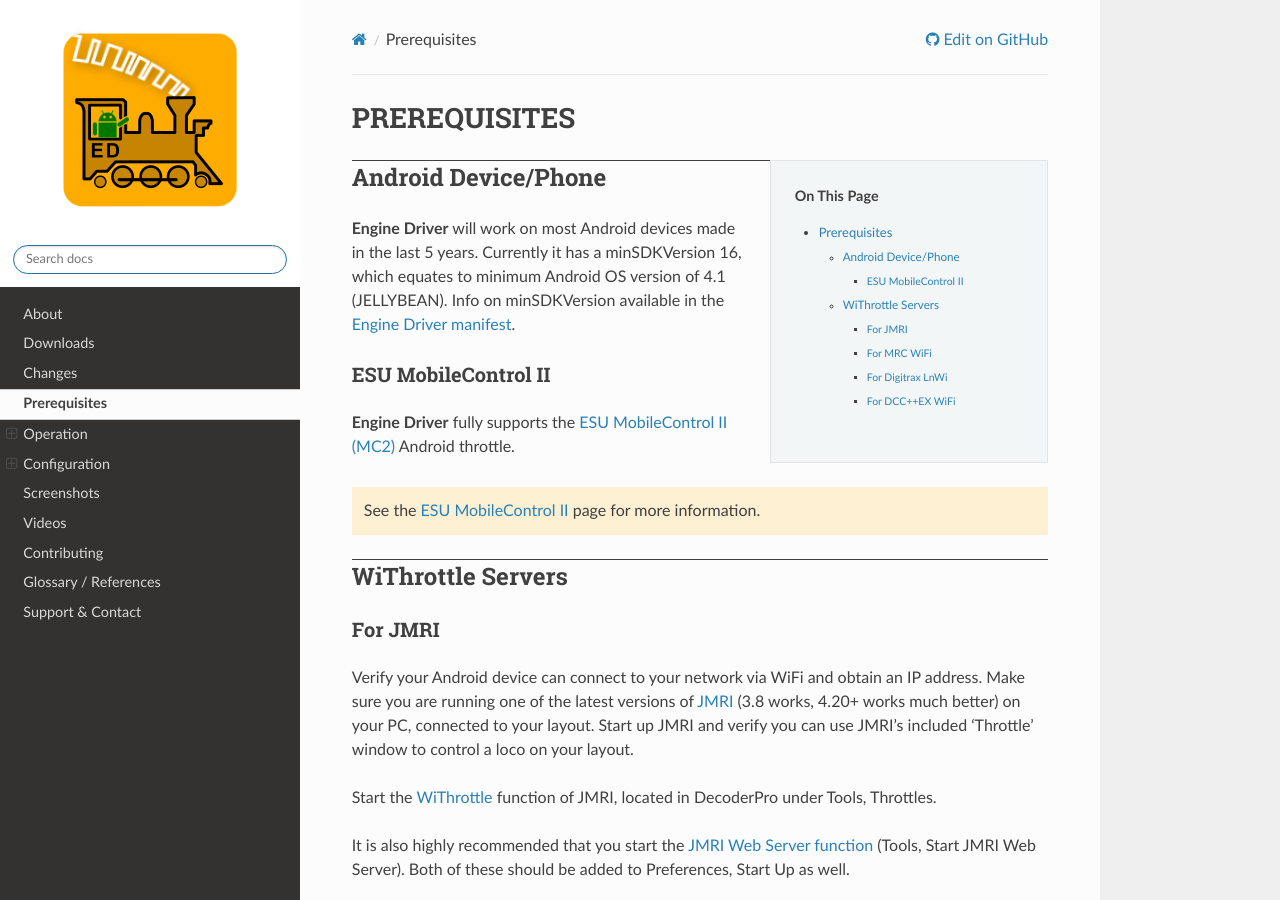
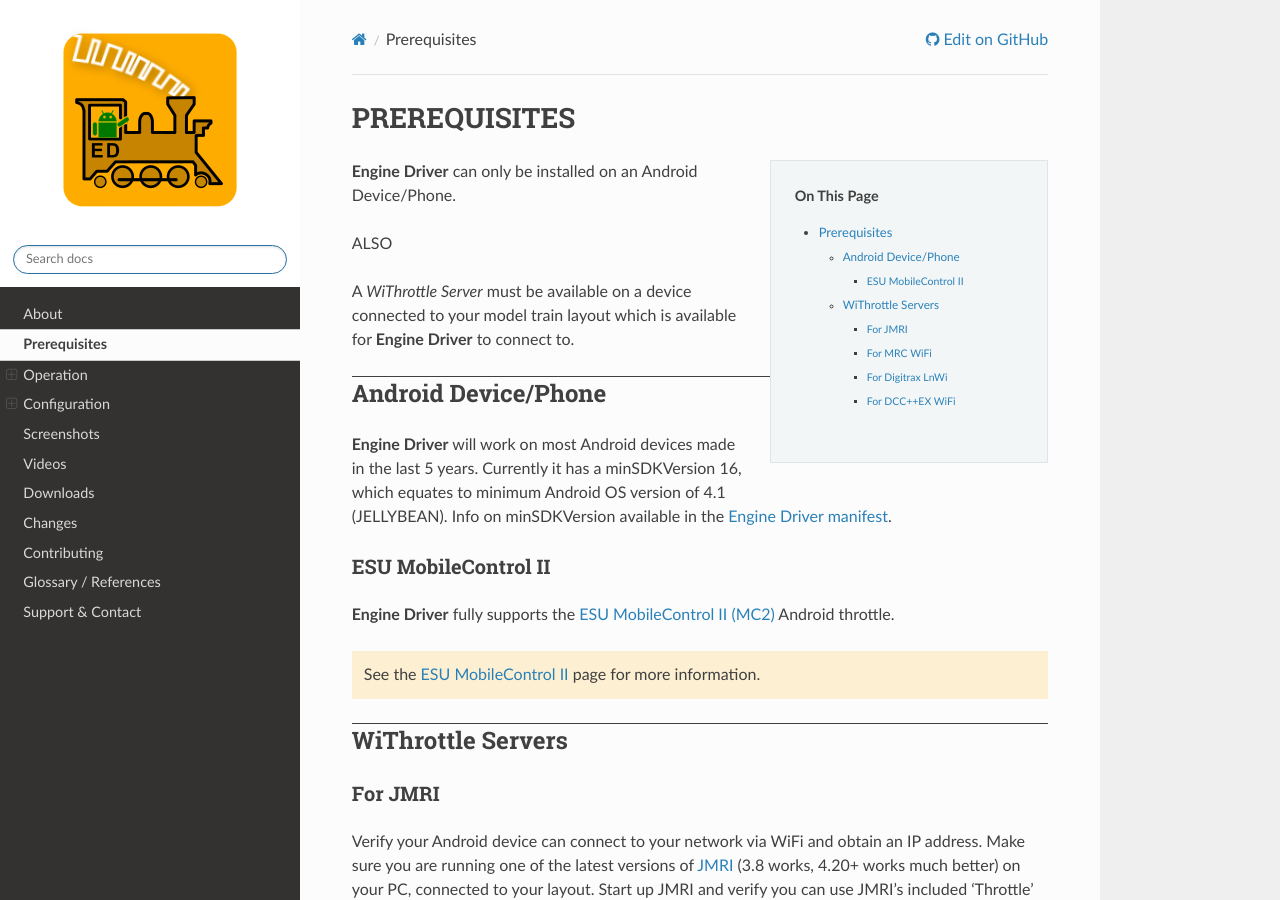
Before and after one commit to flash62au/EngineDriver_Home, a Sphinx documentation site: the page built from docs/prerequisites/index.rst, in a window 1280 px wide and 900 px high. Built offline with Sphinx 7.4.7 and the Read the Docs theme 2.0.0, drawn with Linux system fonts in a browser that asks for light colours; comment, search, counter and statistics services are not loaded.

Commit message:
menu change

```diff
--- a/docs/configuration/index.rst
+++ b/docs/configuration/index.rst
@@ -48,10 +48,9 @@
 
 Note for MRC users: David Fuller has provided some `additional setup information [here] <https://enginedriver.mstevetodd.com/sites/enginedriver.mstevetodd.com/files/EngineDriver_App-MRC_Wi-Fi_Module_Settings.pdf>`_.
 
-Additional Details
-------------------
 
 .. toctree::
+    :hidden:
     :maxdepth: 1
 
     setup_wizard
--- a/docs/index.rst
+++ b/docs/index.rst
@@ -51,13 +51,13 @@
    :maxdepth: 4
 
    about/index
-   downloads/index
-   changes/index
    prerequisites/index
    operation/index
    configuration/index
    screenshots/index
    videos/index
+   downloads/index
+   changes/index
    contributing/index
    glossary/index
    contact/index
--- a/docs/prerequisites/index.rst
+++ b/docs/prerequisites/index.rst
@@ -13,6 +13,12 @@
 .. sidebar::
 
   .. contents:: On This Page
+
+**Engine Driver** can only be installed on an Android Device/Phone.
+
+ALSO
+
+A *WiThrottle Server* must be available on a device connected to your model train layout which is available for **Engine Driver** to connect to.
 
 Android Device/Phone
 --------------------
```
Also changed, not shown: docs/operation/index.rst (+12 -9 lines), docs/conf.py (line endings or trailing spaces).
